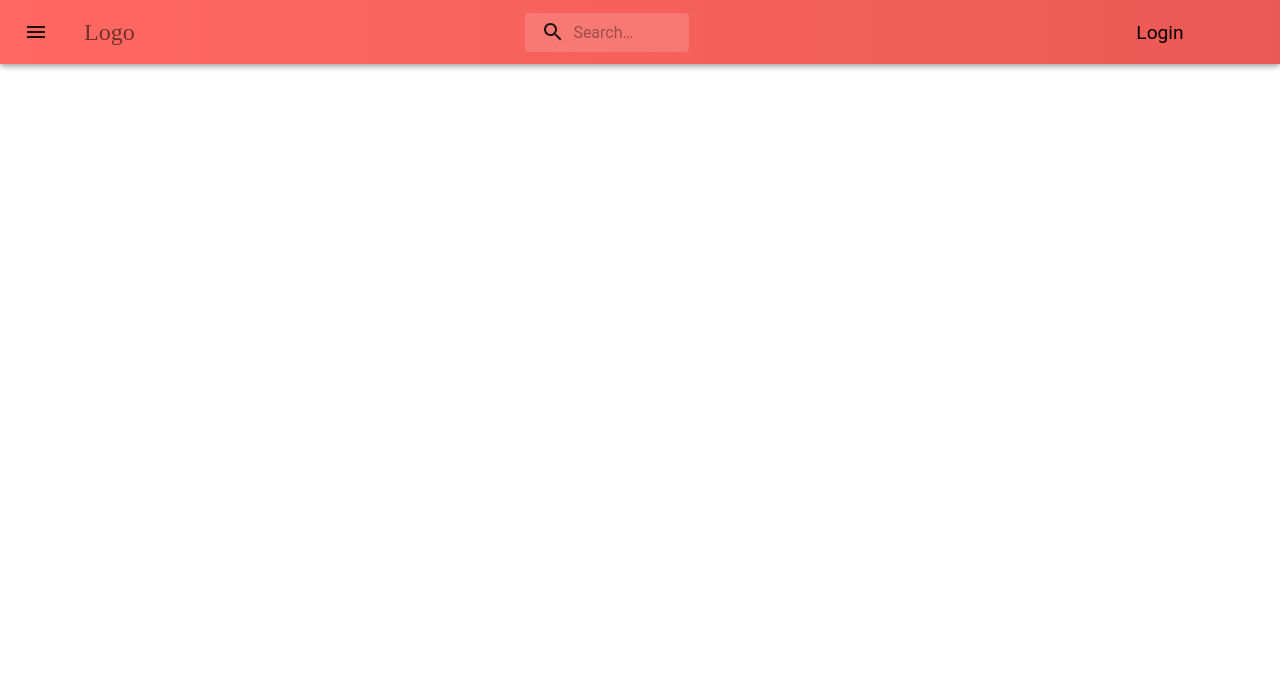
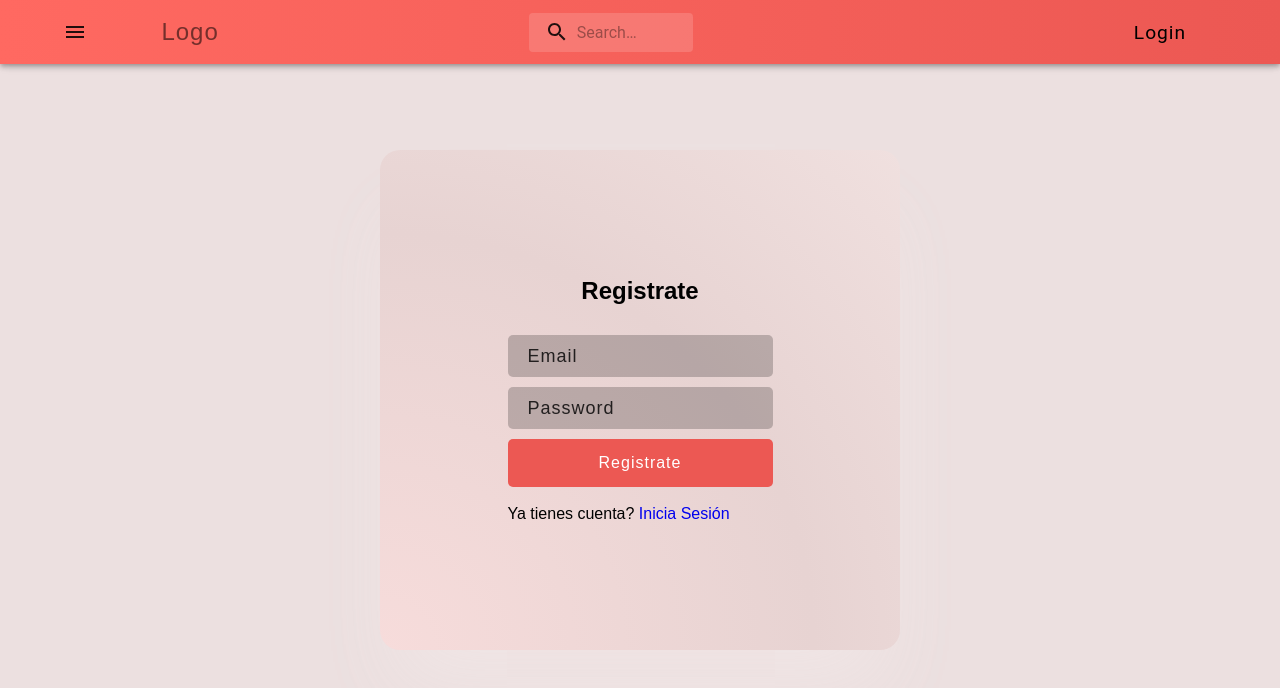
Before and after one commit to No-Country/S1-08-T-FRONTEND, a React (Create React App) app: page /register in a window 1280 px wide. Shown: the top 688 px of the page. Built offline with nearby package versions, Linux system fonts and the light colour scheme.

Commit message:
commit
Signed-off-by: MauricioRaulFerreyra <mauriciotauro82@hotmail.com>

```diff
--- a/src/components/register/Register.js
+++ b/src/components/register/Register.js
@@ -1,8 +1,64 @@
-import React from 'react'
+import React, { useState, useRef } from 'react'
+import { Link, useNavigate } from 'react-router-dom'
 import styles from './register.module.css'
 
-function Register () {
-  return <div>Register</div>
+export default function Register () {
+  const emailRef = useRef()
+  const passwordRef = useRef()
+  const [error, setError] = useState('')
+  const [loading, setLoading] = useState(false)
+  const history = useNavigate()
+
+  async function handleSubmit (e) {
+    e.preventDefault()
+
+    try {
+      setError('')
+      setLoading(true)
+      history.push('/')
+    } catch {
+      setError('Fallo al crear la cuenta')
+    }
+
+    setLoading(false)
+  }
+
+  return (
+    <div>
+      <section className={styles.login}>
+        <div className={styles.loginContainer}>
+          <h1>Registrate</h1>
+          {error && <h1>{error}</h1>}
+          <form onSubmit={handleSubmit}>
+            <input
+              type='email'
+              autoFocus
+              placeholder='Email'
+              required
+              ref={emailRef}
+            />
+
+            <input
+              type='password'
+              placeholder='Password'
+              required
+              ref={passwordRef}
+            />
+            <div className='btnContainer'>
+              <button type='submit' disabled={loading}>
+                Registrate
+              </button>
+              <br /> <br />
+              <p>
+                Ya tienes cuenta?{' '}
+                <Link to='/login'>
+                  <span>Inicia Sesión</span>
+                </Link>
+              </p>
+            </div>
+          </form>
+        </div>
+      </section>
+    </div>
+  )
 }
-
-export default Register
--- a/src/components/register/register.module.css
+++ b/src/components/register/register.module.css
@@ -0,0 +1,106 @@
+* {
+  box-sizing: border-box;
+  margin: 0;
+  padding: 0;
+  font-family: 'Poppins', sans-serif;
+}
+
+button {
+  border: none;
+  outline: none;
+  width: 100%;
+  padding: 15px 0;
+  color: #fff;
+  font-size: 16px;
+  letter-spacing: 1px;
+  background: #ec5853;
+  cursor: pointer;
+  justify-content: center;
+  align-items: center;
+}
+
+.login {
+  width: 100%;
+  min-height: 100vh;
+  padding: 0 20px;
+  background: #ece0e0;
+  display: flex;
+}
+
+.login .loginContainer {
+  padding: 60px;
+  margin: auto;
+  width: 100%;
+  max-width: 520px;
+  min-height: 500px;
+  display: flex;
+  flex-direction: column;
+  justify-content: center;
+  justify-items: center;
+  align-items: center;
+  border-radius: 20px;
+  background: radial-gradient(
+    ellipse at left bottom,
+    #f7dcdb 0%,
+    #e7d3d2 59%,
+    #f0e0df 100%
+  );
+  box-shadow: 0 50px 70px -20px rgba(240, 229, 229, 0.932);
+}
+
+.login .loginContainer ::placeholder {
+  color: rgb(34, 31, 31);
+  margin: 14px 5px;
+  padding-left: 10px;
+  display: block;
+  font-size: 18px;
+  line-height: 1;
+  text-align: baseline;
+  width: 100%;
+}
+
+.login .loginContainer input {
+  width: 100%;
+  border: none;
+  outline: none;
+  font-size: 19px;
+  padding: 10px;
+  background: #00000036;
+  color: #000000;
+  letter-spacing: 1px;
+}
+
+.login .loginContainer .btnContainer {
+  width: 100%;
+  padding: 24px 0;
+}
+
+.login .loginContainer .btnContainer p {
+  margin: 14px 0 0 0;
+  text-align: right;
+  color: rgba(255, 255, 255, 0.247);
+}
+
+.login .loginContainer .btnContainer p span {
+  color: rgb(0, 0, 0);
+  font-weight: 500;
+  letter-spacing: 0.5px;
+  margin-left: 5px;
+  cursor: pointer;
+  transition: all 400ms ease-in-out;
+}
+
+.login .loginContainer .btnContainer p span:hover {
+  color: red;
+}
+
+.login .loginContainer .errorMsg {
+  color: red;
+  font-size: 16px;
+}
+
+h1 {
+  text-align: center;
+  color: #000000;
+  margin-bottom: 20px;
+}
--- a/src/routers/AppRouter.js
+++ b/src/routers/AppRouter.js
@@ -4,8 +4,8 @@ import { Route, Routes } from 'react-router-dom'
 import { createTheme } from '@mui/material/styles'
 import { ThemeProvider } from '@mui/material/styles'
 import { purple, lightBlue, red } from '@mui/material/colors'
-import { Navbar } from '../components/Navbar/Navbar'
-import Feed from '../components/Feed/Feed'
+import { Navbar } from '../components/navbar/Navbar'
+import Feed from '../components/feed/Feed'
 import TestAuth from '../app/slices/users/TestAuth'
 import Login from '../components/login/Login'
 import Register from '../components/register/Register'
```
